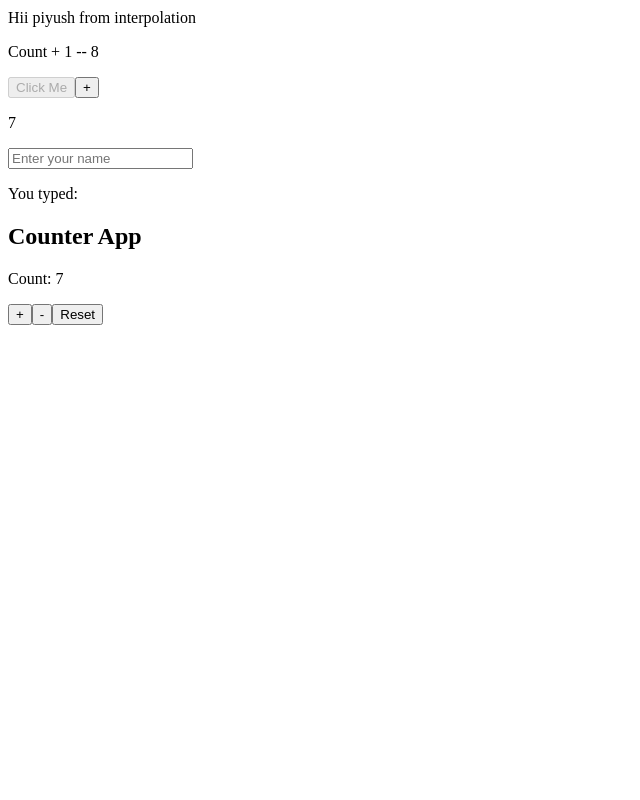
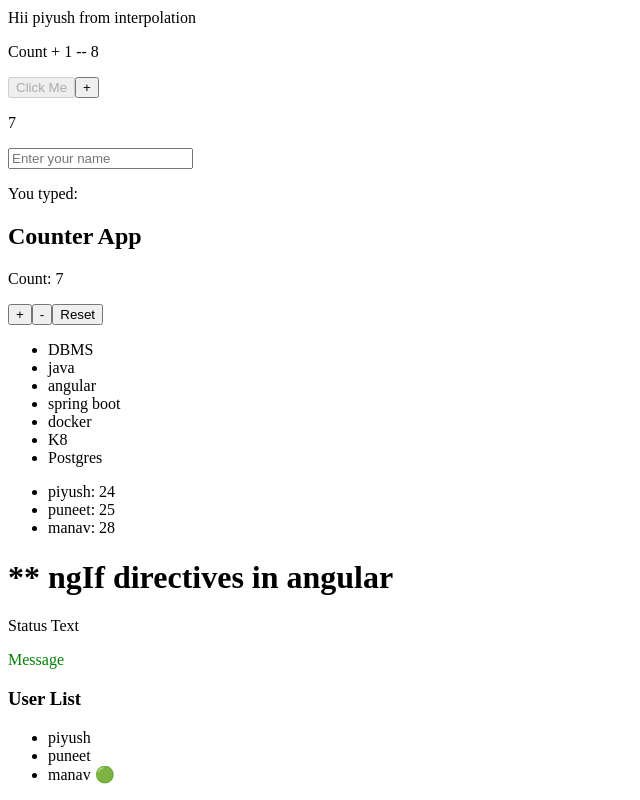
Before and after one commit to itsPiyush25/angular-project, an Angular app: page / in a window 1280 px wide. Shown: the part 471-1271 px from the top of the page, without its empty margins (0-640 px from the left). Before the commit the page ends 804 px from the top, so only its background shows below. Built offline with nearby package versions, Linux system fonts and the light colour scheme.

Commit message:
explore directives with list rendering

```diff
--- a/src/app/app.component.html
+++ b/src/app/app.component.html
@@ -1,8 +1,6 @@
 <h1>hii piyush</h1>
 <app-login></app-login>
 <app-sign-up></app-sign-up>
-
-
 
 <!-- interpolation -->
 <p>Hii {{username}} from interpolation</p>
@@ -25,7 +23,6 @@
 <p>You typed: {{ name }}</p>
 
 
-
 <!-- counter app demo -->
 
 <h2>Counter App</h2>
@@ -35,3 +32,60 @@
 <button (click)="increment()">+</button>
 <button (click)="decrement()">-</button>
 <button (click)="reset()">Reset</button>
+
+<!-- 2/2/26  directives implementation -->
+
+<!-- ngIf demonstration  structural directive-->
+
+<h1 *ngIf ="display">display</h1>
+
+
+<!-- ngFor demonstration structural -->
+
+<ul>
+    <li *ngFor = "let x of courseList">
+        {{x}}
+    </li>
+</ul>
+
+<ul>
+    <li *ngFor = "let ci of courseInfo">
+        {{ci.name+": "+ci.age}}
+    </li>
+</ul>
+
+<h1>** ngIf directives in angular </h1>
+
+<div *ngIf="login; else elseBlock">
+    <a href="">logout</a>
+</div>
+
+<ng-template #elseBlock>
+
+</ng-template>
+
+<!-- ngCLass , ngStyle  -- attribute directive -->
+
+<p [ngClass]="{ 'active': isActive, 'disabled': !isActive }">
+  Status Text
+</p>
+
+<p [ngStyle]="{ color: isError ? 'red' : 'green' }">
+  Message
+</p>
+
+
+<h3>User List</h3>
+
+<ul *ngIf="courseInfo.length > 0; else noUsers">
+  <li *ngFor="let user of courseInfo"
+      [ngClass]="{ 'active-user': user.age }">
+    {{ user.name }}
+    <span *ngIf="user.age > 26">🟢</span>
+    <span *ngIf="!user.age">🔴</span>
+  </li>
+</ul>
+
+<ng-template #noUsers>
+  <p>No users found </p>
+</ng-template>
--- a/src/app/app.component.ts
+++ b/src/app/app.component.ts
@@ -1,18 +1,42 @@
+import { NgIf } from '@angular/common';
 import { Component } from '@angular/core';
 
 @Component({
   selector: 'app-root',
   templateUrl: './app.component.html',
-  styleUrls: ['./app.component.scss']
+  styleUrls: ['./app.component.scss'],
 })
 export class AppComponent {
   title = 'pj-angular-app';
   username = 'piyush';
   count = 7;
   name = '';
+  login = false
+  isActive = true
+  isError = false
+
+  courseList = ["DBMS","java","angular","spring boot","docker","K8","Postgres"];
+
+  courseInfo = [
+    {
+      name : 'piyush',
+      age : 24,
+      email : 'piyush.jogi@neosoftmail.com'
+    },
+    {
+      name : 'puneet',
+      age : 25,
+      email : 'puneet.arya@neosoftmail.com'
+    },
+    {
+      name : 'manav',
+      age : 28,
+      email : 'manav.singh@neosoftmail.com'
+    }
+  ]
 
   isDisabled = true;
-
+  display = false;
   increment() {
     this.count++;
   }
@@ -25,5 +49,4 @@ export class AppComponent {
     this.count = 0;
   }
 
-
 }
```
